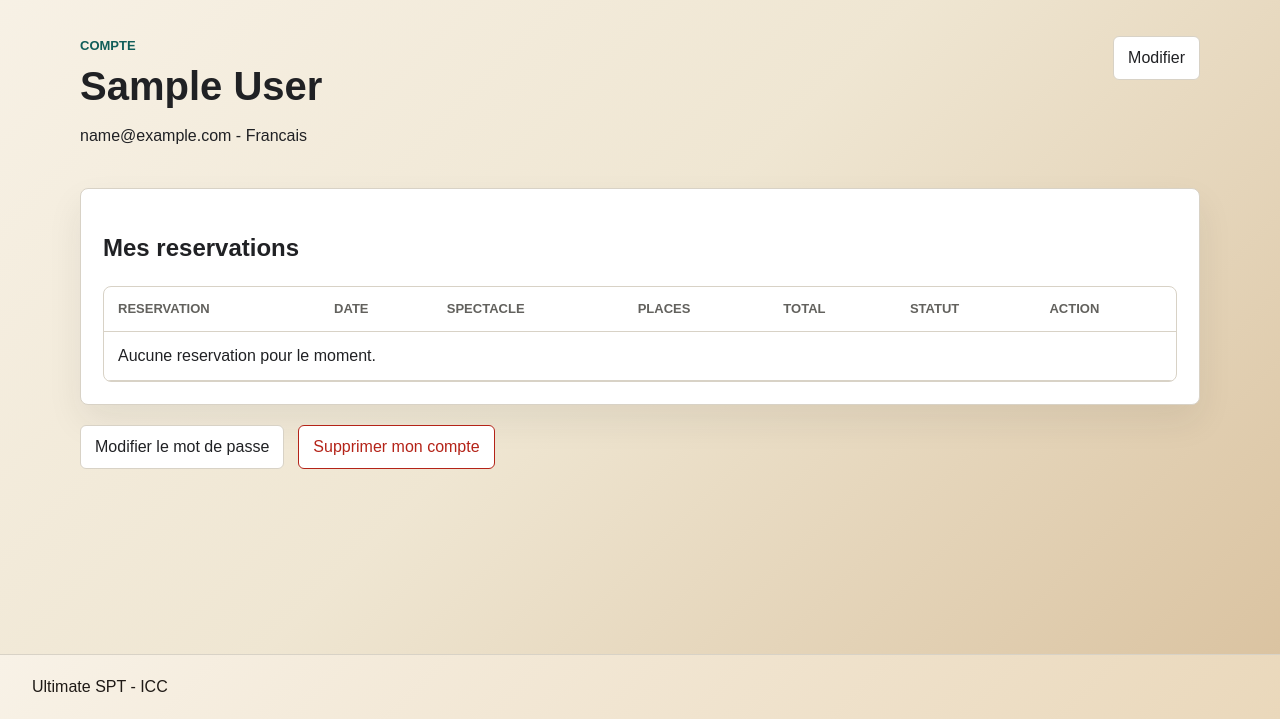
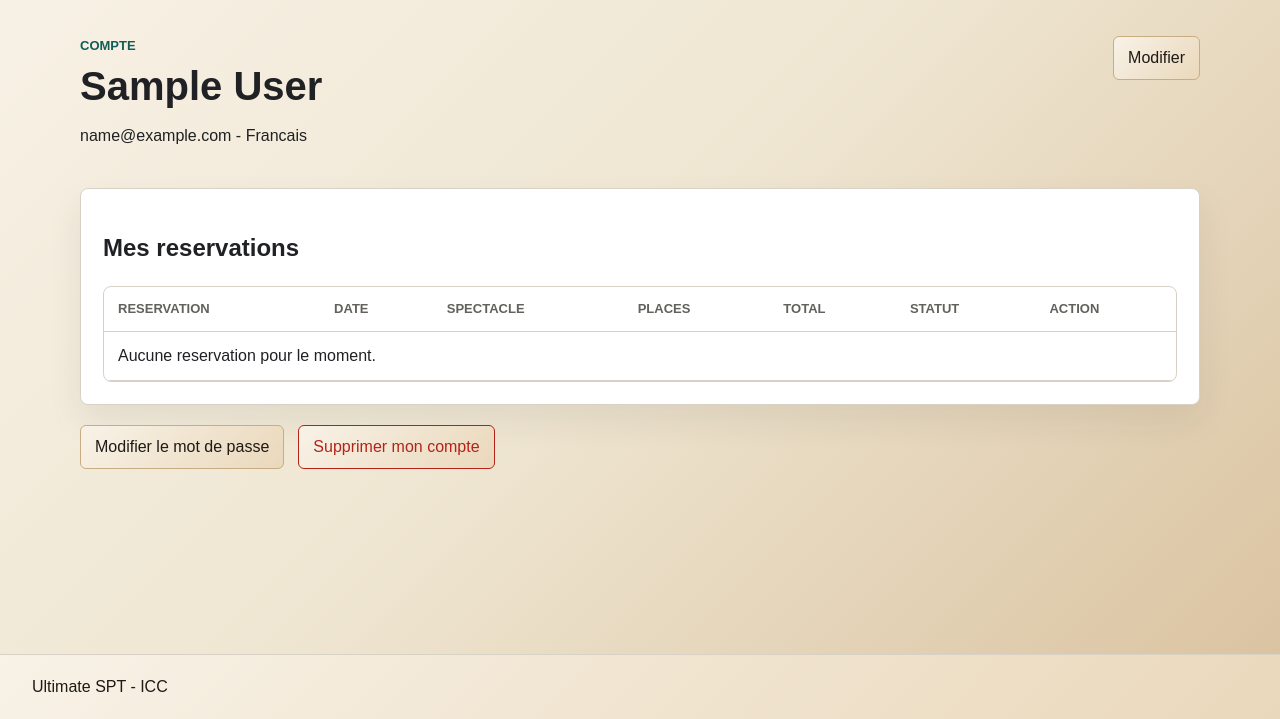
Before and after one commit to Dimson4448/reservationsDjango, a Django app: page /accounts/profile/ in a window 1280 px wide. Shown: the part 81-800 px from the top of the page. Run offline with Django 5.2, Linux system fonts and the light colour scheme; the visitor is signed in with stand-in values (Sample User, id 1); data comes from the database, SQL or seed files in the repository; data that the repository does not hold is empty; parts of the project's set-up code (start-up, migrations or seed data) failed here and were passed over.

Commit message:
Apply Belgian tone to secondary buttons

```diff
--- a/catalogue/static/catalogue/css/app.css
+++ b/catalogue/static/catalogue/css/app.css
@@ -168,10 +168,10 @@ input[type="submit"] {
     align-items: center;
     justify-content: center;
     padding: 9px 14px;
-    border: 1px solid var(--line);
+    border: 1px solid #c8ad82;
     border-radius: 6px;
-    background: var(--surface);
-    color: var(--text);
+    background: linear-gradient(135deg, var(--belgian-surface) 0%, var(--belgian-surface-strong) 100%);
+    color: var(--belgian-ink);
     font: inherit;
     cursor: pointer;
 }
```
